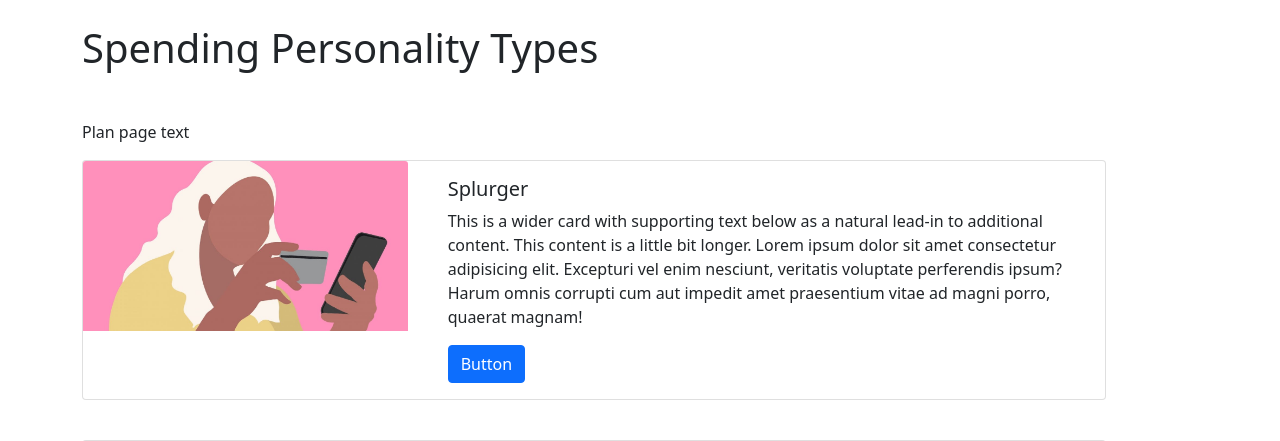
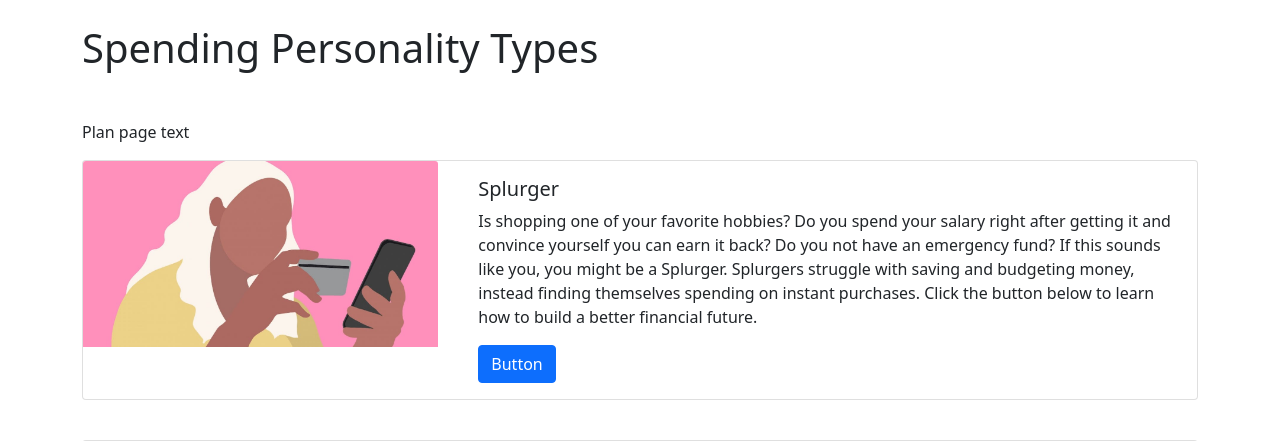
Before and after one commit to sumiv/PennyPinch, a Flask app: page /PennyPinch/templates/plan.html in a window 1280 px wide. Shown: the part 56-497 px from the top of the page. Run offline with Flask 2, Linux system fonts and the light colour scheme.

Commit message:
created card images, descriptions, and buttons for types

```diff
--- a/templates/fomo.html
+++ b/templates/fomo.html
@@ -4,6 +4,6 @@
 
 {% block body %}
 <h1 class="mb-5">FOMO</h1>
-<p class="mb-3">FOMO Page Text</p>
+<p class="mb-3">Spending Philosophy</p>
 <p>An individual who is a bargain shopper and loves coupons can still work on their spending habits to improve their overall financial situation. One strategy could be to set a budget for discretionary spending and stick to it, even if it means avoiding tempting sales or coupon deals. It may also be helpful to prioritize spending by distinguishing between needs and wants and focus on purchasing essential items first. Additionally, they can explore alternative ways to save money, such as shopping at discount stores or purchasing items used instead of new. Another effective technique is to keep track of spending, to help identify areas where you may be overspending. With these steps, even the most dedicated bargain shoppers and hoarders can fix their spending habits to achieve their financial goals.</p>
 {% endblock %}
--- a/templates/plan.html
+++ b/templates/plan.html
@@ -5,45 +5,45 @@
 {% block body %}
 <h1 class="mb-5">Spending Personality Types</h1>
 <p class="mb-3">Plan page text</p>
-<div class="card mb-3" style="max-width: 1024px;">
+<div class="card mb-3" style="max-width: 1500px;">
     <div class="row no-gutters">
       <div class="col-md-4">
-        <img src="../static/images/creditcard.jpeg" class="card-img-top" alt="overspending">
+        <img src="/static/images/creditcard.jpeg" class="card-img-top" alt="overspending">
       </div>
       <div class="col-md-8">
         <div class="card-body">
           <h5 class="card-title">Splurger</h5>
-          <p class="card-text">This is a wider card with supporting text below as a natural lead-in to additional content. This content is a little bit longer. Lorem ipsum dolor sit amet consectetur adipisicing elit. Excepturi vel enim nesciunt, veritatis voluptate perferendis ipsum? Harum omnis corrupti cum aut impedit amet praesentium vitae ad magni porro, quaerat magnam!</p>
+          <p class="card-text">Is shopping one of your favorite hobbies? Do you spend your salary right after getting it and convince yourself you can earn it back? Do you not have an emergency fund? If this sounds like you, you might be a Splurger. Splurgers struggle with saving and budgeting money, instead finding themselves spending on instant purchases. Click the button below to learn how to build a better financial future.</p>
           <a href="../templates/splurger.html" class="btn btn-primary">Button</a>
         </div>
       </div>
     </div>
   </div>
   <br>
-  <div class="card mb-3" style="max-width: 1024px;">
+  <div class="card mb-3" style="max-width: 1500px;">
     <div class="row no-gutters">
       <div class="col-md-4">
-        <img src="..." class="card-img" alt="...">
+        <img src="/static/images/lockedwallet.jpeg" class="card-img-top" alt="hoarder">
       </div>
       <div class="col-md-8">
         <div class="card-body">
           <h5 class="card-title">Hoarder</h5>
-          <p class="card-text">This is a wider card with supporting text below as a natural lead-in to additional content. This content is a little bit longer. Lorem, ipsum dolor sit amet consectetur adipisicing elit. Tempora similique eius, error voluptatem voluptates qui excepturi. Laudantium error, sunt recusandae temporibus veritatis ipsum voluptatibus saepe hic, corporis, nostrum iste obcaecati?</p>
+          <p class="card-text">Do you feel anxiety spending money? Does encountering money decisions leave you with confusion and uncertainty? Have you never invested your money? If this sounds like you, you might be a Hoarder. Hoarders hold on to their money without clear ideas on what they're saving for. Click the button below to formulate financial goals that you can invest towards.</p>
           <a href="../templates/hoarder.html" class="btn btn-primary">Button</a>
         </div>
       </div>
     </div>
   </div>
   <br>
-  <div class="card mb-3" style="max-width: 1024px;">
+  <div class="card mb-3" style="max-width: 1500px;">
     <div class="row no-gutters">
       <div class="col-md-4">
-        <img src="..." class="card-img" alt="...">
+        <img src="/static/images/wallet.png" class="card-img-top" alt="bargain hunter">
       </div>
       <div class="col-md-8">
         <div class="card-body">
           <h5 class="card-title">FOMO</h5>
-          <p class="card-text">This is a wider card with supporting text below as a natural lead-in to additional content. This content is a little bit longer. Lorem, ipsum dolor sit amet consectetur adipisicing elit. Tempora similique eius, error voluptatem voluptates qui excepturi. Laudantium error, sunt recusandae temporibus veritatis ipsum voluptatibus saepe hic, corporis, nostrum iste obcaecati?</p>
+          <p class="card-text">Can you never turn away from a deal? Do you tell yourself buying items on sale is actually saving you money in the long run? Do you start your month intending on saving for long term purchases but end up spending on purchases you didn't plan to make? If this sound like you, you might be a FOMO. FOMOs want to save money by grabbing the best deals but often end up acheiving the opposite of that. Click the link below to create long term financial goals to focus on.</p>
           <a href="../templates/fomo.html" class="btn btn-primary">Button</a>
         </div>
       </div>
--- a/templates/splurger.html
+++ b/templates/splurger.html
@@ -4,6 +4,6 @@
 
 {% block body %}
 <h1 class="mb-5">Splurger</h1>
-<p class="mb-3">Splurger Page Text</p>
+<p class="mb-3">Spending Philosophy</p>
 <p>One effective way for someone with a problem with overspending to save money is to create a budget. This involves listing all of their income and expenses, including both necessities like housing and food, and discretionary spending like entertainment and shopping. From there, they can determine how much they can afford to set aside each month for savings and still cover their bills and necessities. Additionally, they can look for ways to reduce their expenses, such as cutting back on dining out or finding a less expensive option of what you are looking for. Another strategy for controlling overspending is to avoid impulse purchases by waiting 24 hours before making a big purchase or finding a replacement for a wanted item in a more affordable price range. Finally, they can find alternative ways to treat themselves that don't involve spending money, such as hanging out with friends or trying a new hobby. With dedication and effort, anyone can overcome overspending and start saving towards their financial goals.</p>
 {% endblock %}
```
Also changed, not shown: templates/hoarder.html (+4 -3 lines), static/images/sale.jpeg (added).
